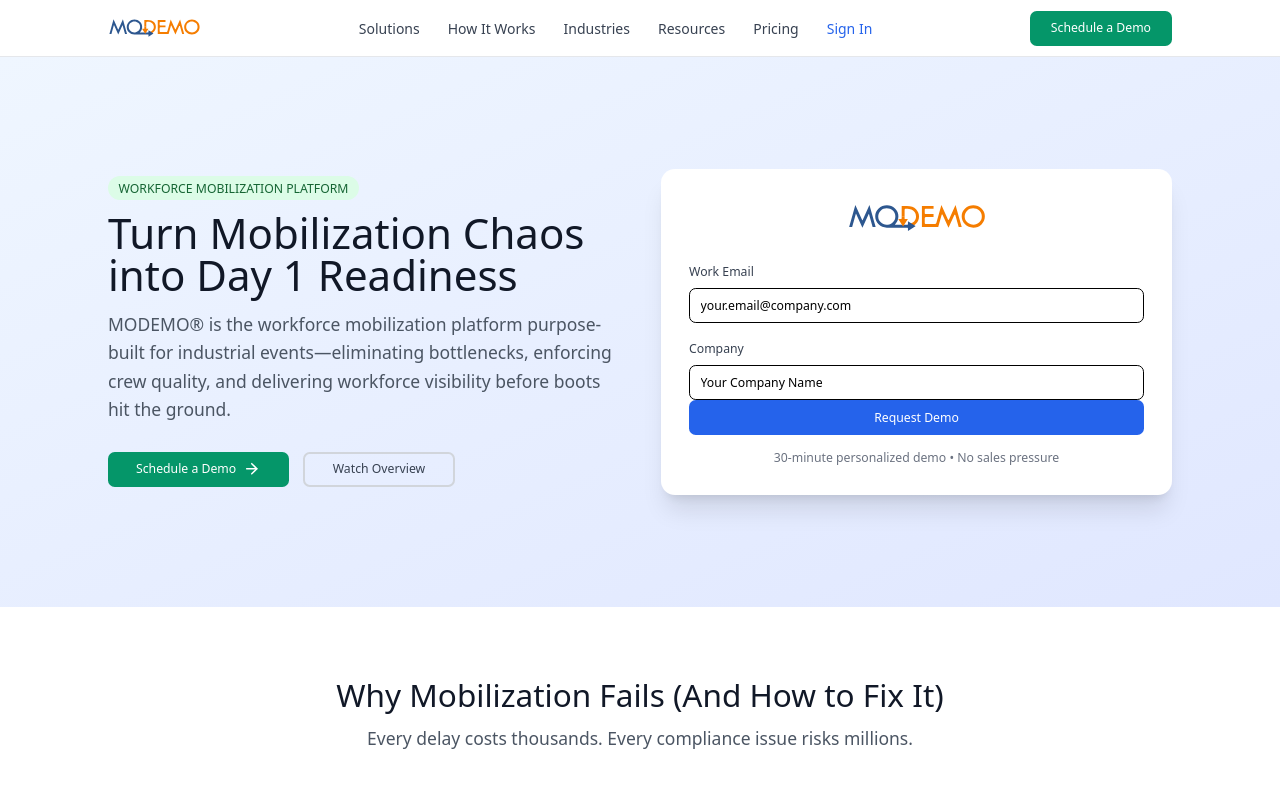
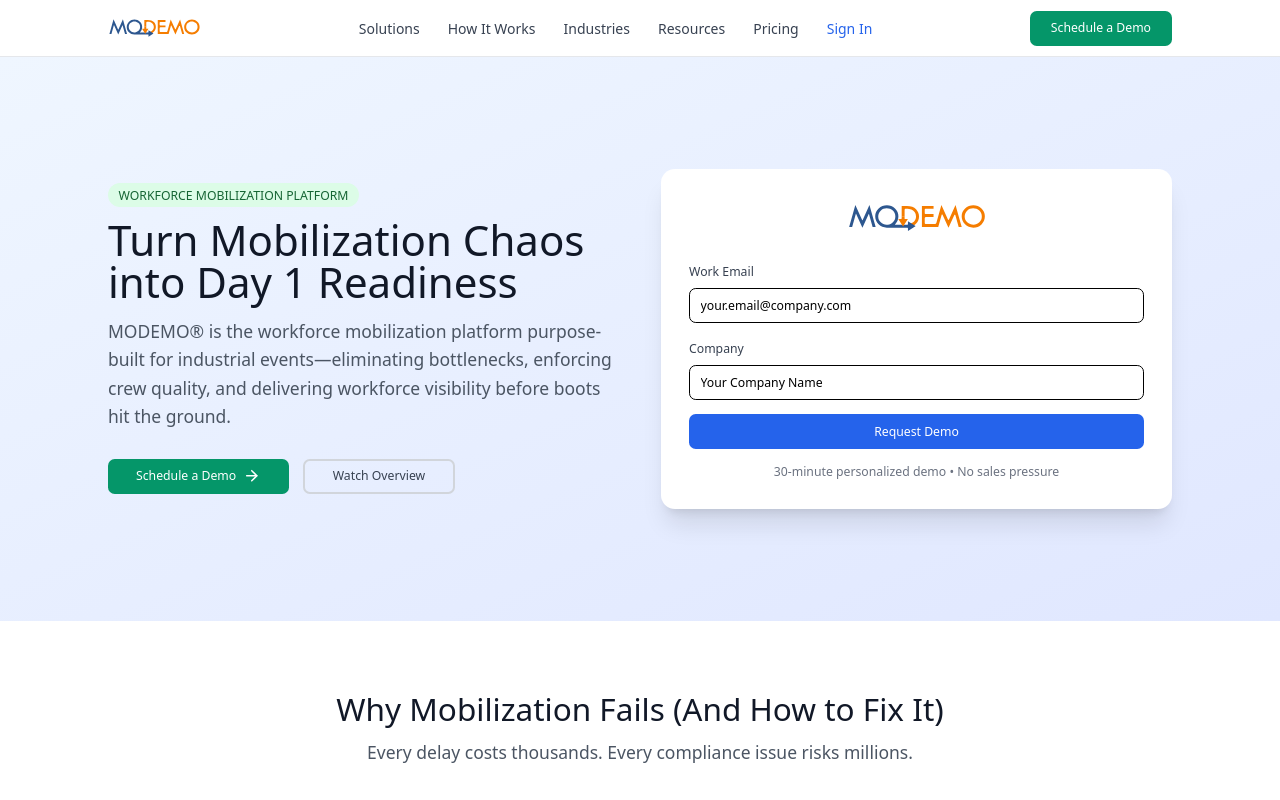
Before and after one commit to MSouch/Modemo, a React (Vite) app: page / in a window 1280 px wide. Shown: the top 800 px of the page. Built offline with nearby package versions, Linux system fonts and the light colour scheme.

Commit message:
landing page button spacing fix

```diff
--- a/src/components/pages/LandingPage.tsx
+++ b/src/components/pages/LandingPage.tsx
@@ -74,7 +74,10 @@
                     className="mt-2"
                   />
                 </div>
-                <a href="mailto:atovar@ap-vantage.com,jcrager@ap-vantage.com?subject=MODEMO Demo Request&body=Hello, I would like to request a demo of MODEMO.%0D%0A%0D%0ACompany: [Your Company]%0D%0AEmail: [Your Email]%0D%0A%0D%0AThank you!">
+                <a
+                  href="mailto:atovar@ap-vantage.com,jcrager@ap-vantage.com?subject=MODEMO Demo Request&body=Hello, I would like to request a demo of MODEMO.%0D%0A%0D%0ACompany: [Your Company]%0D%0AEmail: [Your Email]%0D%0A%0D%0AThank you!"
+                  className="block w-full"
+                >
                   <Button className="bg-blue-600 hover:bg-blue-700 text-white w-full py-3 rounded-lg text-lg">
                     Request Demo
                   </Button>
```
